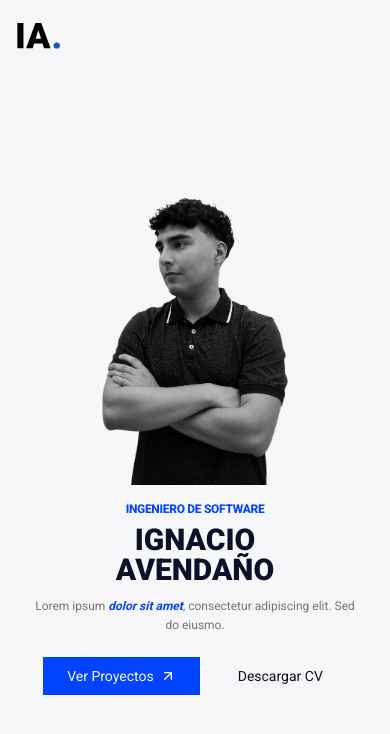
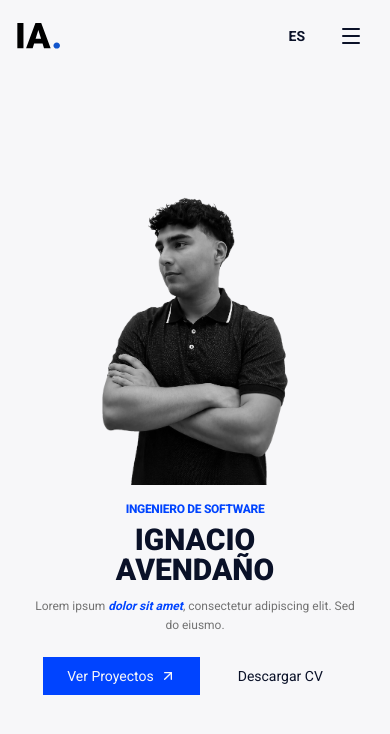
Before and after one commit to ignacioavendanor/ignacioavendanor.github.io, a React (Vite) app: page / in a window 390 px wide. Shown: the top 734 px of the page. Built offline with nearby package versions, Linux system fonts and the light colour scheme; no server answers.

Commit message:
fix(nav): improve navigation responsivity and hover effects

```diff
--- a/src/components/layouts/LanguageToggle.tsx
+++ b/src/components/layouts/LanguageToggle.tsx
@@ -1,13 +1,8 @@
 import type { Language } from '@/i18n/i18n'
 import { useTranslation } from 'react-i18next'
 import { Button } from '../ui/button'
-import { cn } from 'cn'
 
-interface LanguageToggleProps {
-  isScrolled?: boolean
-}
-
-export function LanguageToggle({ isScrolled }: LanguageToggleProps) {
+export function LanguageToggle() {
   const { i18n } = useTranslation()
   const currentLanguage = i18n.language as Language
 
@@ -20,10 +15,7 @@ export function LanguageToggle({ isScrolled }: LanguageToggleProps) {
     <Button
       onClick={toggleLanguage}
       variant="ghost"
-      className={cn(
-        'text-sm font-bold uppercase cursor-pointer transition-colors',
-        isScrolled && 'text-primary hover:text-foreground',
-      )}
+      className="text-sm font-bold uppercase cursor-pointer transition-colors"
     >
       {currentLanguage === 'es' ? 'ES' : 'EN'}
     </Button>
--- a/src/components/layouts/navigation/Navbar.tsx
+++ b/src/components/layouts/navigation/Navbar.tsx
@@ -29,16 +29,13 @@ export function Navbar() {
         </a>
 
         <div className="flex items-center gap-3 sm:gap-6">
-          <LanguageToggle isScrolled={isScrolled} />
+          <LanguageToggle />
 
           <Sheet open={isOpen} onOpenChange={setMenuOpen}>
             <Button
               variant="ghost"
               onClick={() => setMenuOpen(true)}
-              className={cn(
-                'font-bold tracking-wider',
-                isScrolled && 'text-primary hover:text-foreground',
-              )}
+              className="font-bold tracking-wider"
               aria-label={t('menu.title')}
             >
               <span className="hidden md:inline-block text-sm md:text-base mr-2">
--- a/src/components/layouts/navigation/Sidebar.tsx
+++ b/src/components/layouts/navigation/Sidebar.tsx
@@ -7,7 +7,7 @@ import { useNavigation } from '@/hooks/useNavigation'
 import { Separator } from '@/components/ui/separator'
 import { Button } from '@/components/ui/button'
 import { cn } from '@/lib/utils'
-import { DownloadCvButton } from '@/features/hero/download-cv'
+import { DownloadCVButton } from '@/features/hero/download-cv'
 
 export function Sidebar() {
   const { t } = useTranslation()
@@ -19,7 +19,7 @@ export function Sidebar() {
         <Button
           variant="ghost"
           onClick={closeMenu}
-          className="group gap-2 px-3 py-2 text-background hover:text-primary"
+          className="group gap-2 px-3 py-2 text-background hover:text-muted-accent"
         >
           <span className="text-sm font-bold uppercase tracking-wider">{t('menu.close')}</span>
           <X
@@ -32,7 +32,7 @@ export function Sidebar() {
       <Separator />
 
       <nav
-        aria-label="Menú principal"
+        aria-label={t('menu.title')}
         className="flex grow flex-col justify-center gap-6 px-6 sm:px-10 lg:px-14 py-4 min-h-0"
       >
         <ul className="flex flex-col gap-4 sm:gap-6 m-0 p-0 list-none">
@@ -66,7 +66,7 @@ export function Sidebar() {
         </ul>
 
         <div className="pt-2 *:w-full">
-          <DownloadCvButton />
+          <DownloadCVButton />
         </div>
       </nav>
 
@@ -74,12 +74,13 @@ export function Sidebar() {
 
       <footer className="flex shrink-0 flex-col gap-4 px-6 sm:px-10 lg:px-14 py-4 sm:py-5">
         <div className="flex flex-col gap-1">
+          {/* Email */}
           <span className="text-sm font-bold tracking-widest text-muted-dark">
             {t('contact.email')}
           </span>
           <a
             href="mailto:ignacioavendanoramirez@gmail.com"
-            className="text-base sm:text-lg font-bold text-background hover:text-primary transition-colors underline decoration-2 underline-offset-4 w-fit break-all"
+            className="text-base sm:text-md font-semibold text-background hover:text-primary transition-colors underline decoration-2 underline-offset-4 w-fit break-all"
           >
             ignacioavendanoramirez@gmail.com
           </a>
@@ -89,24 +90,29 @@ export function Sidebar() {
           <span className="text-sm font-bold tracking-widest text-muted-dark">
             {t('contact.socials')}
           </span>
-          <div className="flex items-center gap-2 pt-1">
+          <div className="flex flex-wrap items-center gap-4 pt-1">
+            {/* GitHub */}
             <a
               href="https://github.com/funktasthic"
               target="_blank"
               rel="noreferrer"
               aria-label="GitHub"
-              className="p-1 -ml-1 text-background hover:text-primary transition-colors"
+              className="group inline-flex items-center gap-2 text-background transition-colors hover:text-primary"
             >
-              <FaGithub className="size-6 sm:size-7" />
+              <FaGithub className="size-6 sm:size-7 shrink-0" />
+              <span className="text-sm font-semibold transition-colors">@funktasthic</span>
             </a>
+
+            {/* LinkedIn */}
             <a
               href="https://linkedin.com/in/ignacioavr"
               target="_blank"
               rel="noreferrer"
               aria-label="LinkedIn"
-              className="p-1 text-background hover:text-primary transition-colors"
+              className="group inline-flex items-center gap-2 text-background transition-colors hover:text-primary"
             >
-              <FaLinkedin className="size-6 sm:size-7" />
+              <FaLinkedin className="size-6 sm:size-7 shrink-0" />
+              <span className="text-sm font-semibold transition-colors">Ignacio Avendaño</span>
             </a>
           </div>
         </div>
--- a/src/components/ui/button.tsx
+++ b/src/components/ui/button.tsx
@@ -13,7 +13,7 @@ const buttonVariants = cva(
         secondary:
           'bg-background text-foreground hover:bg-background hover:text-primary aria-expanded:bg-background aria-expanded:text-primary',
         ghost:
-          'text-background hover:text-muted-accent aria-expanded:bg-transparent aria-expanded:text-muted-accent aria-expanded:hover:text-muted-accent',
+          'text-foreground hover:text-muted-accent aria-expanded:bg-transparent aria-expanded:text-foreground aria-expanded:hover:text-muted-accent',
         destructive:
           'bg-destructive/10 text-destructive hover:bg-destructive/20 focus-visible:border-destructive/40 focus-visible:ring-destructive/20',
         link: 'text-primary underline-offset-4 hover:underline',
--- a/src/components/ui/sheet.tsx
+++ b/src/components/ui/sheet.tsx
@@ -51,7 +51,7 @@ function SheetContent({
         data-slot="sheet-content"
         data-side={side}
         className={cn(
-          'fixed z-50 flex flex-col gap-4 bg-popover bg-clip-padding text-sm text-popover-foreground shadow-lg transition duration-200 ease-in-out data-ending-style:opacity-0 data-starting-style:opacity-0 data-[side=bottom]:inset-x-0 data-[side=bottom]:bottom-0 data-[side=bottom]:h-auto data-[side=bottom]:border-t data-[side=bottom]:data-ending-style:translate-y-10 data-[side=bottom]:data-starting-style:translate-y-10 data-[side=left]:inset-y-0 data-[side=left]:left-0 data-[side=left]:h-full data-[side=left]:w-full data-[side=left]:border-r data-[side=left]:data-ending-style:translate-x-10 data-[side=left]:data-starting-style:translate-x-10 data-[side=right]:inset-y-0 data-[side=right]:right-0 data-[side=right]:h-full data-[side=right]:w-full data-[side=right]:border-l data-[side=right]:data-ending-style:translate-x-10 data-[side=right]:data-starting-style:translate-x-10 data-[side=top]:inset-x-0 data-[side=top]:top-0 data-[side=top]:h-auto data-[side=top]:border-b data-[side=top]:data-ending-style:translate-y-10 data-[side=top]:data-starting-style:translate-y-10 data-[side=left]:md:max-w-md data-[side=right]:md:max-w-md',
+          'fixed z-50 flex flex-col gap-4 bg-popover bg-clip-padding text-sm text-popover-foreground shadow-lg transition duration-200 ease-in-out data-ending-style:opacity-0 data-starting-style:opacity-0 data-[side=bottom]:inset-x-0 data-[side=bottom]:bottom-0 data-[side=bottom]:h-auto data-[side=bottom]:border-t data-[side=bottom]:data-ending-style:translate-y-10 data-[side=bottom]:data-starting-style:translate-y-10 data-[side=left]:inset-y-0 data-[side=left]:left-0 data-[side=left]:h-full data-[side=left]:w-full data-[side=left]:border-r data-[side=left]:data-ending-style:translate-x-10 data-[side=left]:data-starting-style:translate-x-10 data-[side=right]:inset-y-0 data-[side=right]:right-0 data-[side=right]:h-full data-[side=right]:w-full data-[side=right]:border-l data-[side=right]:data-ending-style:translate-x-10 data-[side=right]:data-starting-style:translate-x-10 data-[side=top]:inset-x-0 data-[side=top]:top-0 data-[side=top]:h-auto data-[side=top]:border-b data-[side=top]:data-ending-style:translate-y-10 data-[side=top]:data-starting-style:translate-y-10 data-[side=left]:md:max-w-md data-[side=right]:lg:max-w-none data-[side=right]:lg:w-1/3',
           className,
         )}
         {...props}
```
